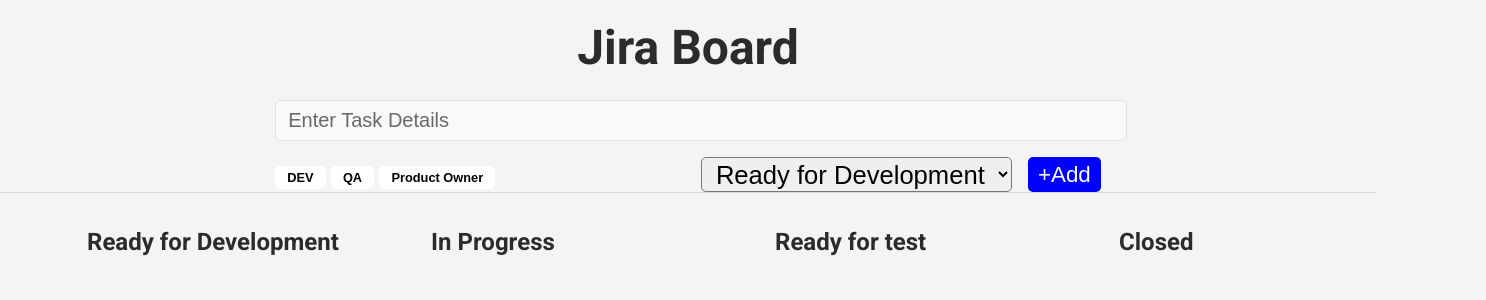
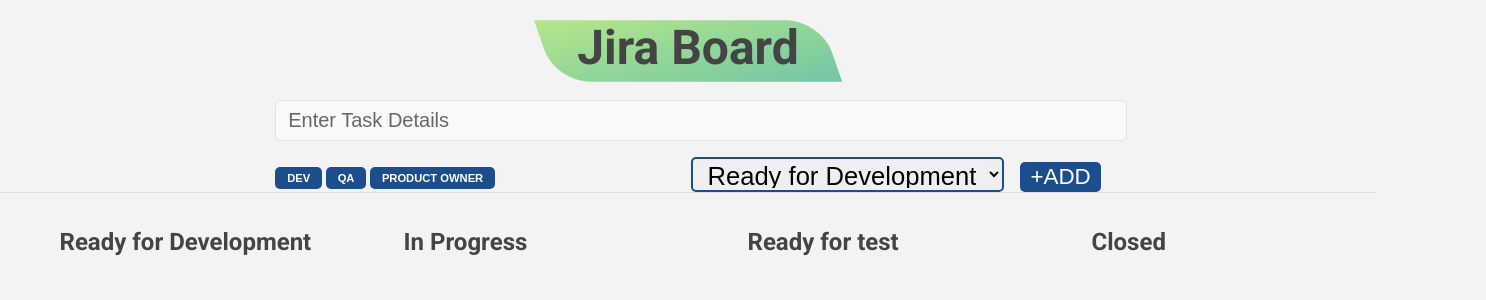
Before and after one commit to kamleshBisht04/Master-React, a React (Vite) app in the folder Module 4/jiraBoard/: page / in a window 1280 px wide. Shown: the top 300 px of the page, 1486 px wide, since content can reach past the window. Built offline with nearby package versions, Linux system fonts and the light colour scheme.

Commit message:
adding the css and beautfy the UI

```diff
--- a/Module 4/jiraBoard/src/App.css
+++ b/Module 4/jiraBoard/src/App.css
@@ -6,7 +6,7 @@
 .app_main {
   display: flex;
   justify-content: space-evenly;
-  padding: 3px 4%;
+  padding: 3px 2%;
   /* padding: 1rem; */
   width: 86rem;
 }
@@ -16,4 +16,22 @@
   margin: 1.2rem;
   font-weight: 700;
   font-size: 3rem;
+  position: relative;
 }
+
+h1::after {
+  content: "";
+  display: block;
+  position: absolute;
+  /* background-color: black; */
+  bottom: -1%;
+  left: 40%;
+  height: 100%;
+  width: 20%;
+  z-index: -1;
+  opacity: 0.7;
+  background-image: linear-gradient(to top left, #39b385, #9be15d);
+  /* transform: scale(1.07,1.05) skewX(-15deg); */
+  transform: scale(1.07, 0.99) skewX(18deg);
+  border-radius: 0rem 2rem;
+}
--- a/Module 4/jiraBoard/src/App.jsx
+++ b/Module 4/jiraBoard/src/App.jsx
@@ -1,6 +1,6 @@
 import { useEffect, useState } from "react";
 import "./App.css";
-import"./index.css";
+import "./index.css";
 import TaskColumn from "./components/TaskColumn/TaskColumn";
 import TaskForm from "./components/taskForm/TaskForm";
 
--- a/Module 4/jiraBoard/src/components/Tags/TagsModule.css
+++ b/Module 4/jiraBoard/src/components/Tags/TagsModule.css
@@ -1,13 +1,14 @@
 .tags {
-  font-size: 0.8rem;
+  font-size: 0.7rem;
   font-weight: 600;
   cursor: pointer;
-  padding: 4px 12px;
+  padding: 5px 12px;
   border-radius: 0.313rem;
-  background-color: #fff;
-  color: #000;
+  background-color: #1C4D8D;
+  color: #fff;
   border: none;
   outline: 0;
   margin-bottom: 0.2rem;
+  text-transform: uppercase;
 
 }
--- a/Module 4/jiraBoard/src/components/TaskCard/TaskCard.jsx
+++ b/Module 4/jiraBoard/src/components/TaskCard/TaskCard.jsx
@@ -14,7 +14,6 @@
       onDragEnd={() => onSetActiveCardId(null)}
     >
       <p className="card-title">{title}</p>
-
       <div className="card-tasks">
         <div className="card_tags">
           {tags.map((tag, index) => (
--- a/Module 4/jiraBoard/src/components/TaskCard/TaskCardModule.css
+++ b/Module 4/jiraBoard/src/components/TaskCard/TaskCardModule.css
@@ -1,12 +1,13 @@
 .taskCard_details {
   background-color: #fffdf8;
   border-radius: 0.6rem;
-  padding: 1rem 1.2rem;
+  padding: 1rem 0.8rem;
   margin-bottom: 1rem;
   box-shadow: 0 4px 8px rgba(0, 0, 0, 0.04);
   transition: all 0.2s ease-in-out;
   cursor: pointer;
   min-height: 6rem;
+  width: 17rem;
   display: flex;
   flex-direction: column;
   justify-content: space-between;
@@ -32,18 +33,10 @@
 
 .card_tags {
   display: flex;
-  flex-wrap: wrap;
   gap: 0.5rem;
 }
 
-.card_tag {
-  background-color: #e0f0ff;
-  color: #0073e6;
-  padding: 0.2rem 0.6rem;
-  border-radius: 0.4rem;
-  font-size: 0.8rem;
-  font-weight: 500;
-}
+
 
 .card-delete-icon {
   display: flex;
@@ -53,8 +46,8 @@
 }
 
 .delete_btn {
-  width: 2rem;
-  height: 2rem;
+  width: 1.6rem;
+  height: 1.6rem;
   cursor: pointer;
   border-radius: 50%;
   display: flex;
@@ -64,6 +57,6 @@
   transition: all 0.15s ease-in-out;
 }
 
-.delete_btn:hover {
+/* .delete_btn:hover {
   background-color: #c0c0c0;  /* darker gray on hover */
-}
+} */
--- a/Module 4/jiraBoard/src/components/TaskForm/TaskFormModule.css
+++ b/Module 4/jiraBoard/src/components/TaskForm/TaskFormModule.css
@@ -4,7 +4,6 @@
   justify-content: center;
   border-bottom: 1px solid #dcdcdc;
 }
-
 .task_input {
   font-size: 1.25rem;
   font-weight: 500;
@@ -15,6 +14,7 @@
   margin-bottom: 1rem;
   width: 100%;
   border-radius: 0.313rem;
+  outline: 0;
 }
 
 .task_input::placeholder {
@@ -48,21 +48,23 @@
   font-size: 1.6rem;
   font-weight: 500;
   padding: 2px 10px;
-  border-radius: 1 px solid #dfe3e6;
   border-radius: 5px;
   height: 35px;
   width: auto;
+  border: 2px solid #1c4d8d;
+  outline: 0;
 }
 
 .btn-submit {
   font-size: 1.4rem;
   font-weight: 500;
-  background-color: blue;
+  background-color: #1c4d8d;
   color: white;
-  height: 35px;
+  height: 30px;
   border: none;
   padding: 2px 10px;
   border-radius: 5px;
   cursor: pointer;
   margin-left: 1rem;
+  text-transform: uppercase;
 }
--- a/Module 4/jiraBoard/src/components/constant/common.js
+++ b/Module 4/jiraBoard/src/components/constant/common.js
@@ -1,7 +1,7 @@
 export const tagStyle = {
-  DEV: { backgroundColor: "#78B9B5" },
-  QA: { backgroundColor: "#D73535" },
-  PO: { backgroundColor: "#FFD41D" },
+  DEV: { backgroundColor: "#5ec576" },
+  QA: { backgroundColor: "#ff585f" },
+  PO: { backgroundColor: "#ffcb03" },
 };
 
 export const tagMap = {
--- a/Module 4/jiraBoard/src/index.css
+++ b/Module 4/jiraBoard/src/index.css
@@ -6,8 +6,9 @@
 }
 
 body {
-  background-color: #f4f4f4;
-  color: #2b2b2b;
   font-family: "Roboto", sans-serif;
   font-optical-sizing: auto;
+  font-weight: 300;
+  color: #444;
+  background-color: #f3f3f3;
 }
```
